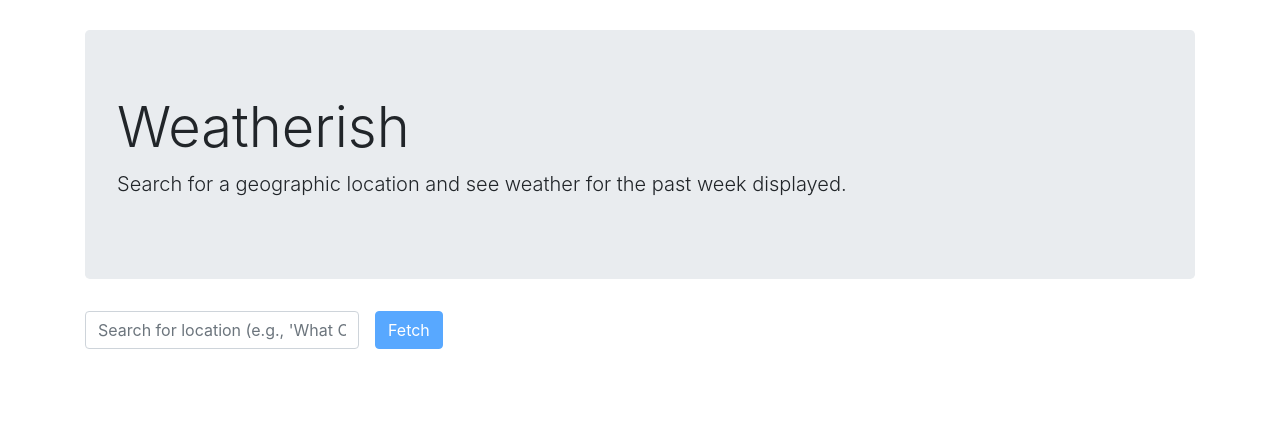
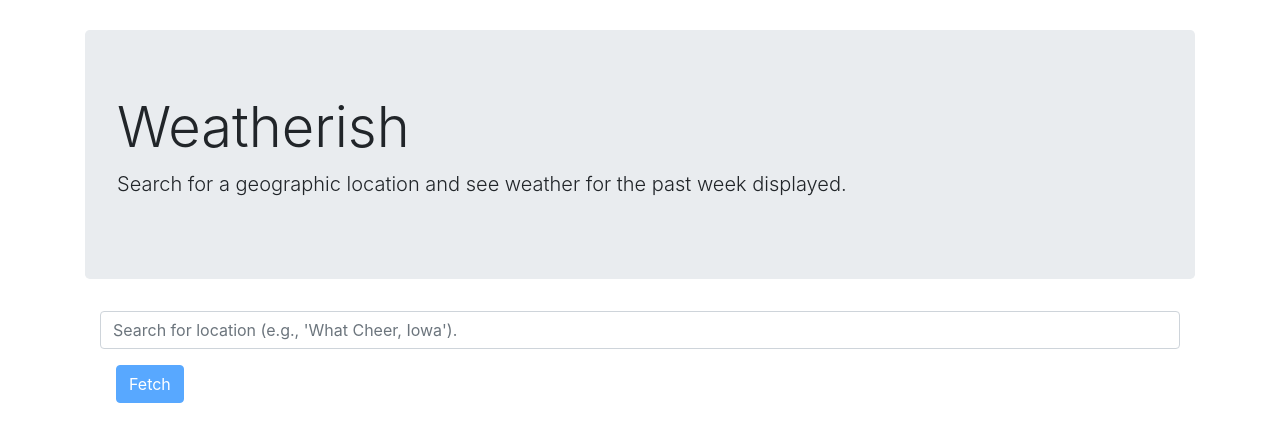
Before and after one commit to ryanmcintire/weather-net, a React (Create React App) app in the folder weathernet-client/: page / in a window 1280 px wide. Shown: the top 442 px of the page. Built offline with nearby package versions, Linux system fonts and the light colour scheme.

Commit message:
Change form styling.

```diff
--- a/weathernet-client/src/App.js
+++ b/weathernet-client/src/App.js
@@ -1,7 +1,6 @@
 import React from "react";
 import { Provider } from "react-redux";
 import { createStore, applyMiddleware } from "redux";
-import ReduxPromise from "redux-promise"; // todo - remove
 import ReduxThunk from "redux-thunk";
 
 import "./App.css";
--- a/weathernet-client/src/client-app/components/search.jsx
+++ b/weathernet-client/src/client-app/components/search.jsx
@@ -67,12 +67,14 @@ class Search extends React.Component {
 
   render() {
     return (
-      <form className="form-inline" onSubmit={this.handleSearchSubmit}>
-        <div className="form-group mb-3">
+      <div className="container">
+      <form onSubmit={this.handleSearchSubmit}>
+
+        <div className="form-group mb-3 search-input-container">
           <input
             type="text"
-            className="form-control"
-            placeholder="Search for location (e.g., 'What Cheer, Iowa'."
+            className="form-control search-input"
+            placeholder="Search for location (e.g., 'What Cheer, Iowa')."
             value={this.state.query}
             onChange={this.onSearchInputChange}
             disabled={this.isInputDisabled()}
@@ -85,6 +87,7 @@ class Search extends React.Component {
           </button>
         </div>
       </form>
+      </div>
     );
   }
 }
--- a/weathernet-client/src/client-app/components/weather-display/weather-display-container.jsx
+++ b/weathernet-client/src/client-app/components/weather-display/weather-display-container.jsx
@@ -1,6 +1,5 @@
 import React from "react";
 import { connect } from "react-redux";
-import moment from "moment";
 
 import WeatherDisplayTable from "./weather-display-table";
 
```
Also changed, not shown: weathernet-client/src/App.css (line endings or trailing spaces), 1 other file (tests, documents, lock files or other folders).
